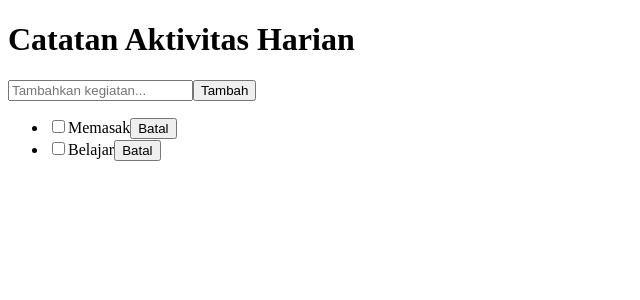
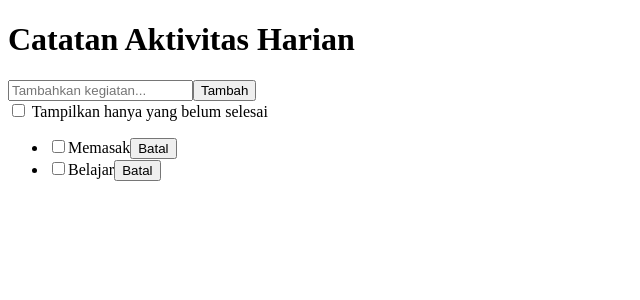
Before and after one commit to salsabillahramadhanii/32-pbk-uts-233510313, a Vue app: page / in a window 1280 px wide. Shown: the top 300 px of the page, without its empty margins (0-640 px from the left). Built offline with nearby package versions, Linux system fonts and the light colour scheme.

Commit message:
User dapat memfilter hanya memunculkan kegiatan yang belum selesai saja

```diff
--- a/src/App.vue
+++ b/src/App.vue
@@ -6,8 +6,15 @@
       <button @click="addTodo">Tambah</button>
     </div>
 
+    <div class="filter-group">
+      <label>
+        <input type="checkbox" v-model="showOnlyUnfinished" />
+        Tampilkan hanya yang belum selesai
+      </label>
+    </div>
+
     <ul>
-      <li v-for="(task, index) in tasks" :key="index">
+      <li v-for="(task, index) in filteredTodos" :key="index">
         <input type="checkbox" v-model="task.completed" />
         <span :style="{ textDecoration: task.completed ? 'line-through' : 'none' }">
         {{ task.name }}
@@ -20,13 +27,14 @@
 </template>
 
 <script setup>
-import { ref } from 'vue'
+import { ref, computed } from 'vue'
 
 const tasks = ref([
   { name: 'Memasak', completed: false },
   { name: 'Belajar', completed: false }
 ])
 const newTodo = ref('')
+const showOnlyUnfinished = ref(false)
 
 const addTodo = () => {
   if (newTodo.value.trim() !== '') {
@@ -37,6 +45,11 @@ const addTodo = () => {
 const removeTodo = (index) => {
   tasks.value.splice(index, 1)
 }
-
+const filteredTodos = computed(() => {
+  if (showOnlyUnfinished.value) {
+    return tasks.value.filter(task => !task.completed)
+  }
+  return tasks.value
+})
 
 </script>
```
